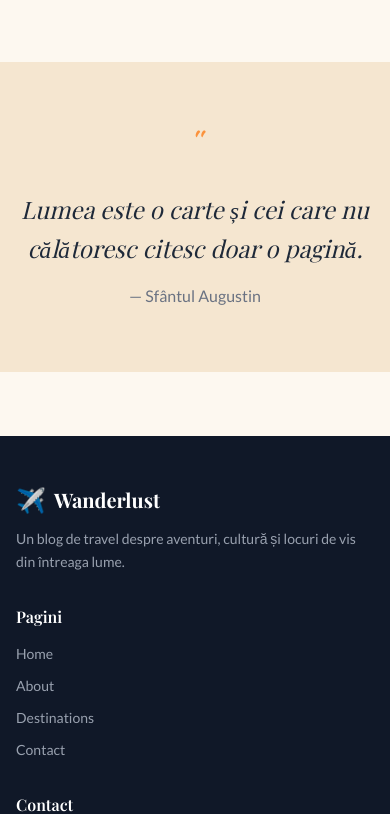
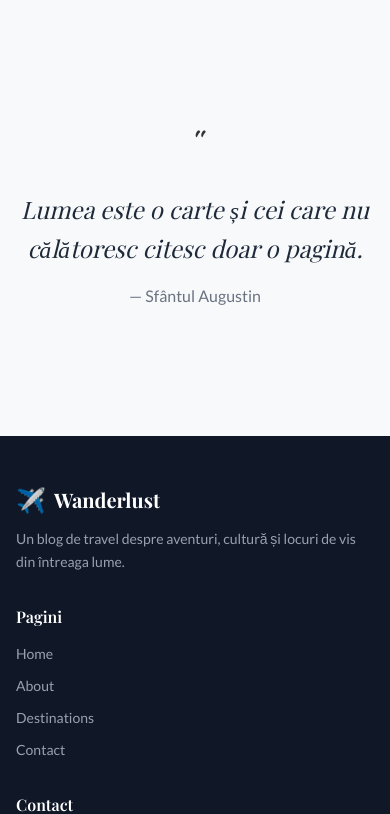
Before and after one commit to IoanaRalucaM/echipa-22-3ie26-proiect2, a React (Vite) app: page / in a window 390 px wide. Shown: the part 2412-3226 px from the top of the page. Built offline with nearby package versions, Linux system fonts and the light colour scheme.

Commit message:
modificare interfata folosind tweakcn

```diff
--- a/src/index.css
+++ b/src/index.css
@@ -1,26 +1,85 @@
-@import url('https://fonts.googleapis.com/css2?family=Playfair+Display:wght@400;600;700&family=Lato:wght@300;400;700&family=Dancing+Script:wght@600&display=swap');
+@import url('https://fonts.googleapis.com/css2?family=Playfair+Display:wght@400;600;700&family=Lato:wght@300;400;700&family=Dancing+Script:wght@600&family=Poppins:wght@300;400;600;700&display=swap');
 @import "tailwindcss";
 
-@theme {
+@custom-variant dark (&:is(.dark *));
+
+:root {
+  --background: oklch(0.9809 0.0025 228.7836);
+  --foreground: oklch(0.3211 0 0);
+  --card: oklch(1.0000 0 0);
+  --card-foreground: oklch(0.3211 0 0);
+  --popover: oklch(1.0000 0 0);
+  --popover-foreground: oklch(0.3211 0 0);
+  --primary: oklch(0.8677 0.0735 7.0855);
+  --primary-foreground: oklch(0 0 0);
+  --secondary: oklch(0.8148 0.0819 225.7537);
+  --secondary-foreground: oklch(0 0 0);
+  --muted: oklch(0.8828 0.0285 98.1033);
+  --muted-foreground: oklch(0.5382 0 0);
+  --accent: oklch(0.9680 0.2110 109.7692);
+  --accent-foreground: oklch(0 0 0);
+  --destructive: oklch(0.6368 0.2078 25.3313);
+  --destructive-foreground: oklch(1.0000 0 0);
+  --border: oklch(0.8699 0 0);
+  --input: oklch(0.8699 0 0);
+  --ring: oklch(0.8677 0.0735 7.0855);
+  --font-sans: Poppins, sans-serif;
+  --font-serif: ui-serif, Georgia, Cambria, "Times New Roman", Times, serif;
+  --font-mono: Roboto Mono, monospace;
+  --radius: 0.5rem;
+}
+
+.dark {
+  --background: oklch(0.2303 0.0125 264.2926);
+  --foreground: oklch(0.9219 0 0);
+  --card: oklch(0.3210 0.0078 223.6661);
+  --card-foreground: oklch(0.9219 0 0);
+  --popover: oklch(0.3210 0.0078 223.6661);
+  --popover-foreground: oklch(0.9219 0 0);
+  --primary: oklch(0.8027 0.1355 349.2347);
+  --primary-foreground: oklch(0 0 0);
+  --secondary: oklch(0.7395 0.2268 142.8504);
+  --secondary-foreground: oklch(0 0 0);
+  --muted: oklch(0.3867 0 0);
+  --muted-foreground: oklch(0.7155 0 0);
+  --accent: oklch(0.8148 0.0819 225.7537);
+  --accent-foreground: oklch(0 0 0);
+  --destructive: oklch(0.6368 0.2078 25.3313);
+  --destructive-foreground: oklch(1.0000 0 0);
+  --border: oklch(0.3867 0 0);
+  --input: oklch(0.3867 0 0);
+  --ring: oklch(0.8027 0.1355 349.2347);
+}
+
+@theme inline {
+  --color-background: var(--background);
+  --color-foreground: var(--foreground);
+  --color-card: var(--card);
+  --color-card-foreground: var(--card-foreground);
+  --color-primary: var(--primary);
+  --color-primary-foreground: var(--primary-foreground);
+  --color-secondary: var(--secondary);
+  --color-secondary-foreground: var(--secondary-foreground);
+  --color-muted: var(--muted);
+  --color-muted-foreground: var(--muted-foreground);
+  --color-accent: var(--accent);
+  --color-accent-foreground: var(--accent-foreground);
+  --color-destructive: var(--destructive);
+  --color-border: var(--border);
+  --color-input: var(--input);
+  --color-ring: var(--ring);
+
   --font-heading: "Playfair Display", serif;
   --font-body: "Lato", sans-serif;
   --font-accent: "Dancing Script", cursive;
+  --font-sans: var(--font-sans);
+  --font-mono: var(--font-mono);
+  --font-serif: var(--font-serif);
 
-  --color-primary-50: #fff7ed;
-  --color-primary-100: #ffedd5;
-  --color-primary-200: #fed7aa;
-  --color-primary-400: #fb923c;
-  --color-primary-500: #f97316;
-  --color-primary-600: #ea580c;
-  --color-primary-700: #c2410c;
-  --color-primary-900: #7c2d12;
-
-  --color-sand-50: #fdf8f0;
-  --color-sand-100: #f5e6d0;
-  --color-sand-200: #e8ccaa;
-  --color-sand-400: #c9956a;
-  --color-sand-600: #a0714a;
-  --color-sand-800: #6b4a2e;
+  --radius-sm: calc(var(--radius) - 4px);
+  --radius-md: calc(var(--radius) - 2px);
+  --radius-lg: var(--radius);
+  --radius-xl: calc(var(--radius) + 4px);
 }
 
 @keyframes fadeIn {
@@ -34,9 +93,12 @@
 }
 
 @layer base {
+  * {
+    @apply border-border;
+  }
   body {
+    @apply bg-background text-foreground transition-colors duration-300;
     font-family: var(--font-body);
-    @apply bg-sand-50 text-gray-800 dark:bg-gray-900 dark:text-gray-100 transition-colors duration-300;
   }
   h1, h2, h3 {
     font-family: var(--font-heading);
@@ -45,19 +107,20 @@
 
 @layer components {
   .btn-primary {
-    @apply bg-primary-500 hover:bg-primary-600 text-white font-bold px-6 py-3 rounded-full transition-all duration-200 hover:scale-105;
+    @apply bg-primary hover:bg-primary/80 text-primary-foreground font-bold px-6 py-3 rounded-full transition-all duration-200 hover:scale-105;
   }
   .btn-outline {
-    @apply border-2 border-primary-500 text-primary-600 hover:bg-primary-500 hover:text-white font-bold px-6 py-3 rounded-full transition-all duration-200;
+    @apply border-2 border-primary text-primary hover:bg-primary hover:text-primary-foreground font-bold px-6 py-3 rounded-full transition-all duration-200;
   }
   .card {
-    @apply bg-white dark:bg-gray-800 rounded-2xl shadow-md overflow-hidden hover:shadow-xl transition-all duration-300 hover:-translate-y-1;
+    @apply bg-card text-card-foreground rounded-2xl shadow-md overflow-hidden hover:shadow-xl transition-all duration-300 hover:-translate-y-1;
   }
   .section-title {
-    @apply text-3xl md:text-4xl font-bold text-gray-800 dark:text-white mb-2;
+    @apply text-3xl md:text-4xl font-bold text-foreground mb-2;
+    font-family: var(--font-heading);
   }
   .section-subtitle {
-    @apply text-gray-500 dark:text-gray-400 text-lg mb-10;
+    @apply text-muted-foreground text-lg mb-10;
   }
 }
 
```
Also changed, not shown: 1 other file (tests, documents, lock files or other folders).
